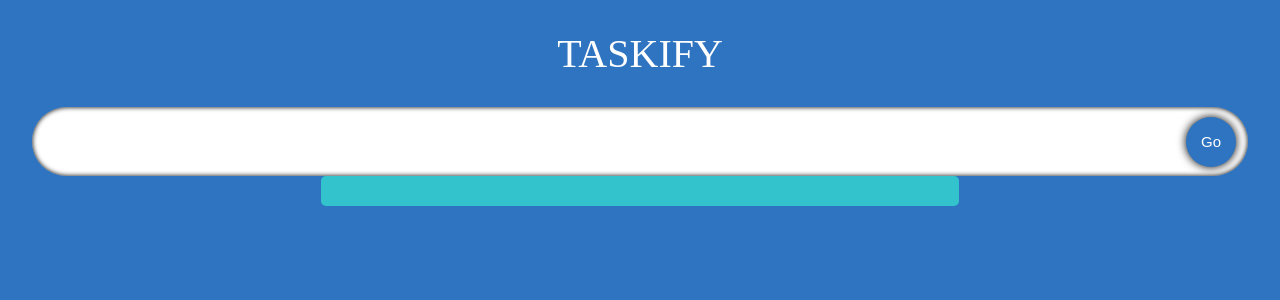
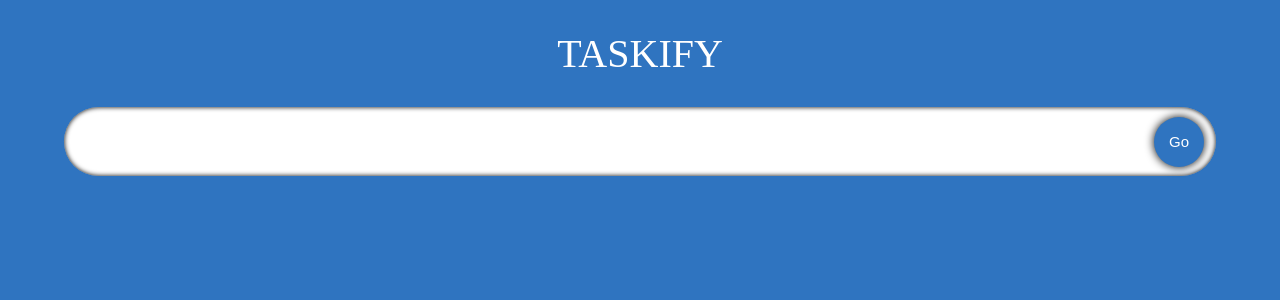
Before and after one commit to Cristian-Rosca/TypeScript-Kanban, a React (Create React App) app: page / in a window 1280 px wide. Shown: the top 300 px of the page. Built offline with nearby package versions, Linux system fonts and the light colour scheme; a web font is replaced by a local one.

Commit message:
add SingleToDo component

```diff
--- a/package.json
+++ b/package.json
@@ -12,6 +12,7 @@
     "@types/react-dom": "^18.0.6",
     "react": "^18.2.0",
     "react-dom": "^18.2.0",
+    "react-icons": "^4.4.0",
     "react-scripts": "5.0.1",
     "typescript": "^4.7.4",
     "web-vitals": "^2.1.4"
--- a/src/components/InputField.tsx
+++ b/src/components/InputField.tsx
@@ -8,13 +8,15 @@
 }
 
 const InputField: React.FC<Props> = ({toDo, setToDo, handleAdd}) => {
-    const inputRef = useRef<HTMLInputElement>(null)
+    const inputRef = useRef<HTMLInputElement>(null);
 
     return(
         <form className='input' onSubmit={(e) => {
-            handleAdd(e)
-            inputRef.current?.blur();}}>
+            handleAdd(e);
+            inputRef.current?.blur();
+            }}>
             <input
+            ref={inputRef}
             type='input'
             value={toDo}
             onChange = {
--- /dev/null
+++ b/src/components/SingleToDo.tsx
@@ -0,0 +1,81 @@
+import React, { useEffect, useRef, useState } from "react";
+import { ToDo } from "../model";
+import {AiFillDelete, AiFillEdit} from 'react-icons/ai'
+import {MdDone} from 'react-icons/md'
+import "./styles.css"
+import ToDoList from "./ToDoList";
+
+interface Props {
+    toDo : ToDo;
+    toDos : ToDo[];
+    setToDos: React.Dispatch<React.SetStateAction<ToDo[]>>;
+}
+
+
+
+const SingleToDo: React.FC<Props> = ({toDo, toDos, setToDos}) => {
+
+    const [isEdit, setIsEdit] = useState<boolean>(false)
+    const [editToDo, setEditToDo] = useState<string>(toDo.toDo)
+
+    const handleDelete = (id: number) => {
+        setToDos(toDos.filter((toDo) => toDo.id !== id))
+    }
+
+    const handleDone = (id: number) => {
+        setToDos(toDos.map((toDo) => toDo.id === id? {
+            ...toDo, isDone:!toDo.isDone}:toDo))
+        }
+
+    const handleEdit = (e: React.FormEvent, id: number) => {
+        e.preventDefault();
+
+        setToDos(toDos.map((toDo) => (toDo.id === id ? {...toDo, toDo : editToDo}: toDo)))
+
+        setIsEdit(false)
+        }
+
+    const inputRef = useRef<HTMLInputElement>(null);
+
+    useEffect(() => {
+        inputRef.current?.focus();
+    }, [isEdit])
+
+
+    return (
+        <form className="toDos__single" onSubmit={(e) => handleEdit(e, toDo.id)}>
+            {
+                isEdit? (
+                    <input ref={inputRef} value={editToDo} onChange={(e) => setEditToDo(e.target.value)} className='toDos__single--text'/>
+                ) : (
+                    toDo.isDone? (
+                        <s className="toDos__single--text">{toDo.toDo}</s>
+                    ) : (
+                        <span className="toDos__single--text">{toDo.toDo}</span>
+                    )
+                )
+            }
+
+
+            <div>
+                <span className="icon" onClick={() => { // need to create a callback function here (i.e. onClick={() => {}}
+                    if(!isEdit && !toDo.isDone){
+                        setIsEdit(!isEdit)
+                    }}
+                }>
+                    <AiFillEdit />
+                    </span>
+                <span className="icon" onClick={() => handleDelete(toDo.id)}>
+                    <AiFillDelete />
+                </span>
+                <span className="icon" onClick={() => handleDone(toDo.id)}>
+                    <MdDone/>
+                </span>
+            </div>
+
+        </form>
+    )
+}
+
+
+export default SingleToDo;
--- a/src/components/ToDoList.tsx
+++ b/src/components/ToDoList.tsx
@@ -1,6 +1,8 @@
 import React from "react";
 import { ToDo } from "../model";
+import SingleToDo from "./SingleToDo";
 import "./styles.css"
+
 
 interface Props {
     toDos : ToDo[];
@@ -10,9 +12,14 @@
 
 const ToDoList: React.FC<Props> = ({toDos, setToDos}) => {
     return (
-        <div className="todos">
-            {toDos.map(todo => (
-                <li>{todo.toDo}</li>
+        <div className="toDos">
+            {toDos.map(toDo => (
+                <SingleToDo
+                toDo={toDo}
+                key={toDo.id}
+                toDos={toDos}
+                setToDos={setToDos}
+                />
             ))}
         </div>
     )
--- a/src/components/styles.css
+++ b/src/components/styles.css
@@ -1,6 +1,6 @@
 .input {
     display: flex;
-    width: 95%;
+    width: 90%;
     position: relative;
     align-items: center;
   }
@@ -44,67 +44,29 @@
     box-shadow: 0 0 5px black;
   }
 
-  .container {
-    width: 95%;
+  .toDos {
     display: flex;
-    margin-top: 10px;
-    justify-content: space-between;
-    align-items: flex-start;
+    justify-content: space-evenly;
+    width: 90%;
+    flex-wrap: wrap;
   }
 
-  .todos {
-    border-radius: 5px;
+  .toDos__single {
     display: flex;
-    flex-direction: column;
-    width: 47.5%;
-    padding: 15px;
-    background-color: rgb(50, 195, 205);
-  }
-
-  .dragactive {
-    background-color: rgb(0, 221, 236);
-  }
-
-  .dragcomplete {
-    background-color: rgb(255, 38, 0);
-  }
-
-  .remove {
-    background-color: rgb(235, 103, 80);
-  }
-
-  .todos__heading {
-    font-size: 30px;
-    /* text-align: center; */
-    color: white;
-  }
-
-  .todos__single {
-    display: flex;
+    width: 29.5%;
     border-radius: 5px;
     padding: 20px;
     margin-top: 15px;
     background-image: url("https://img.freepik.com/free-photo/crumpled-yellow-paper-background-close-up_60487-2390.jpg?size=626&ext=jpg");
-    transition: 0.2s;
   }
-
-  .drag {
-    box-shadow: 0 0 20px black;
-  }
-
-  .todos__single:hover {
-    box-shadow: 0 0 5px black;
-    transform: scale(1.03);
-  }
-
-  .todos__single--text {
+  .toDos__single--text {
     flex: 1;
     padding: 5px;
     border: none;
     font-size: 20px;
   }
 
-  .todos__single--text:focus {
+  .toDos__single--text:focus {
     outline: none;
   }
 
@@ -114,9 +76,9 @@
     cursor: pointer;
   }
 
-  @media (max-width: 1100px) {
-    .todos {
-      width: 45%;
+  @media (max-width: 1200px) {
+    .toDos__single {
+      width: 40%;
     }
   }
 
@@ -124,12 +86,10 @@
     .input {
       width: 95%;
     }
-    .container {
+    .toDos {
       width: 95%;
-      flex-direction: column;
     }
-    .todos {
-      width: 95%;
-      margin-bottom: 10px;
+    .toDos__single {
+      width: 100%;
     }
   }
```
Also changed, not shown: 1 other file (tests, documents, lock files or other folders).
